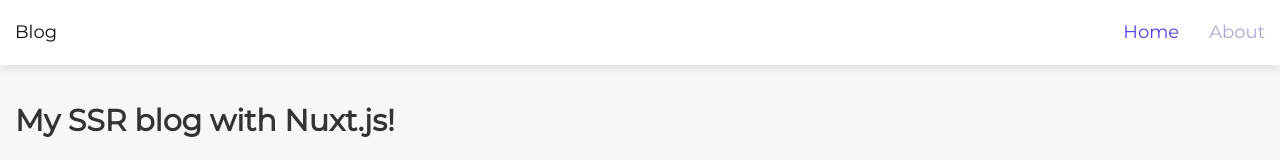
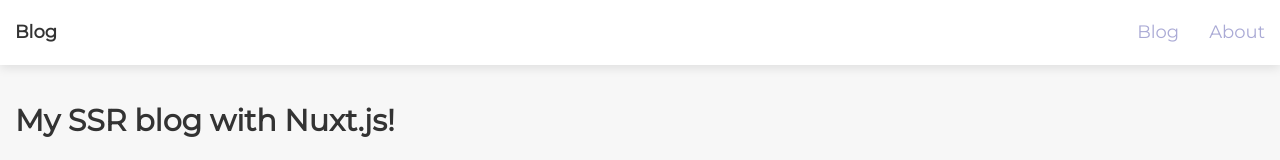
Before and after one commit to karyna4k/Blog, a Nuxt app: page / in a window 1280 px wide. Shown: the top 160 px of the page. Built offline with nearby package versions, Linux system fonts and the light colour scheme.

Commit message:
fix; change Header component

```diff
--- a/components/system/Header.vue
+++ b/components/system/Header.vue
@@ -3,7 +3,8 @@ header
   .navbar
     .container
       .navbar-content
-        .logo Blog
+        .logo
+          nuxt-link(to="/") Blog
         ul.navbar-list
           li.navbar-item(v-for="link in links", :key="link.title")
             nuxt-link.navbar-link(:title="link.title", :to="link.url") {{ link.title }}
@@ -14,7 +15,7 @@ export default {
   data () {
     return {
       links: [
-        { title: "Home", url: "/" },
+        { title: "Blog", url: "/blog" },
         { title: "About", url: "/about" }
       ]
     };
@@ -23,9 +24,15 @@ export default {
 </script>
 
 <style lang="scss">
+.logo a {
+  color: #333;
+  font-weight: 700;
+}
+
 .navbar-link {
   &.nuxt-link-exact-active {
     color: #4b40e3;
+    font-weight: 700;
   }
 }
 </style>
```
